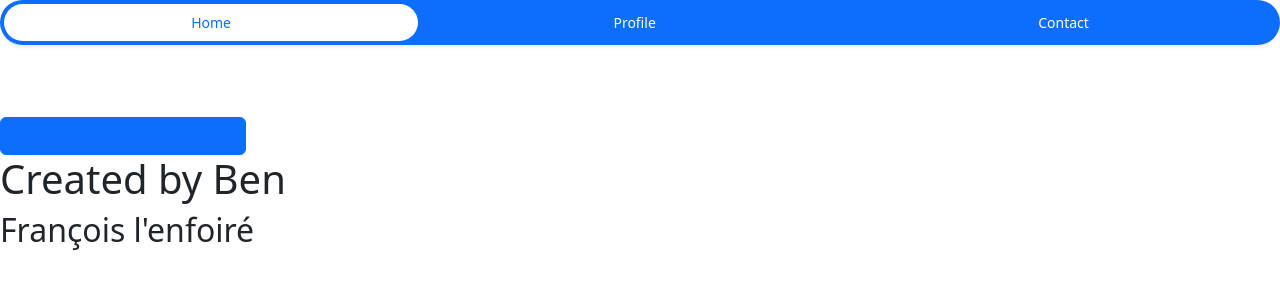
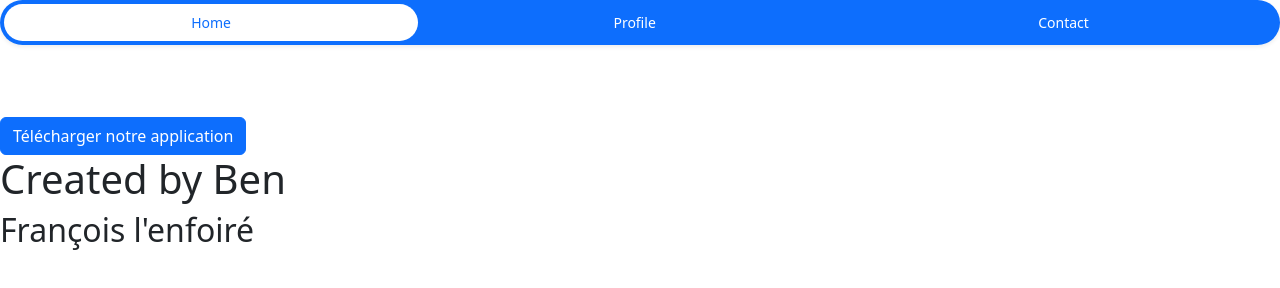
Before and after one commit to Digital-Center-group/elevagexpress, a plain HTML site: page index.html in a window 1280 px wide. Drawn offline with nearby package versions, Linux system fonts and the light colour scheme.

Commit message:
Update index.html

```diff
--- a/index.html
+++ b/index.html
@@ -20,7 +20,7 @@
           <button class="nav-link rounded-5" id="contact-tab2" data-bs-toggle="tab" type="button" role="tab" aria-selected="false">Contact</button>
         </li>
       </ul><br><br><br>
-      <button type="button" class="btn btn-primary"><a href="document.pdf" download="document.pdf">Télécharger notre application</a></button>
+      <button type="button" class="btn btn-primary">Télécharger notre application<a href="document.pdf" download="document.pdf"></a></button>
     <h1>Created by Ben</h1>
     <h2>François l'enfoiré</h2>
     <!-- <p>Bonsoir la team Digital félicitation pour aujourd'hui, les gars de dernière minute et d'improvisation</p> -->
```
